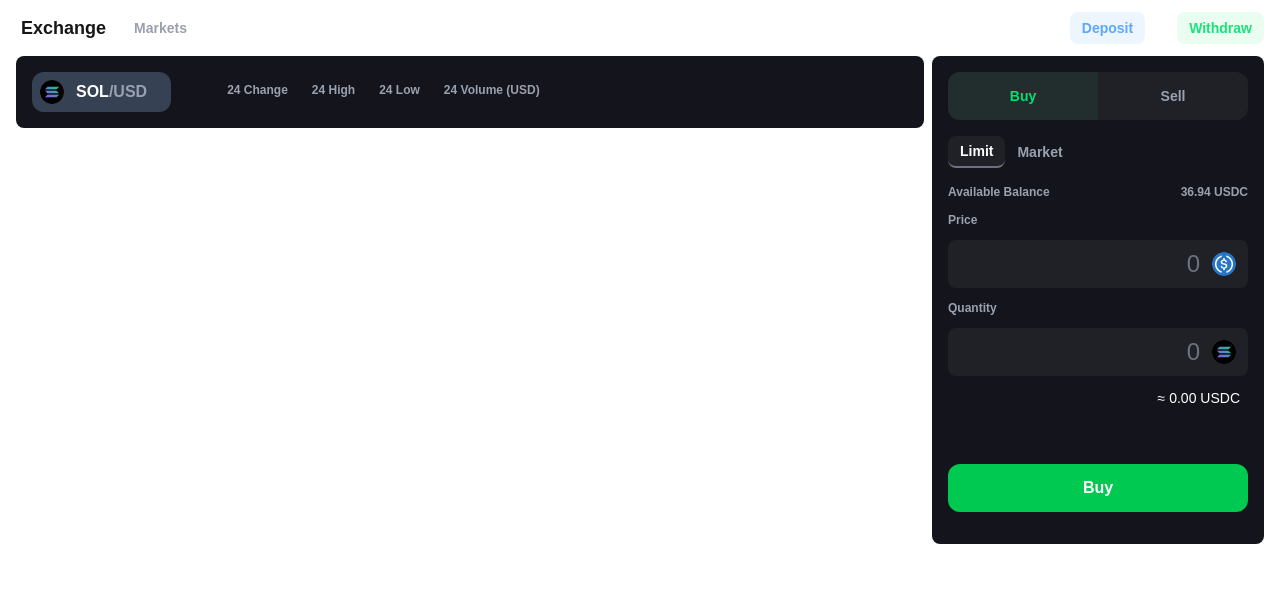
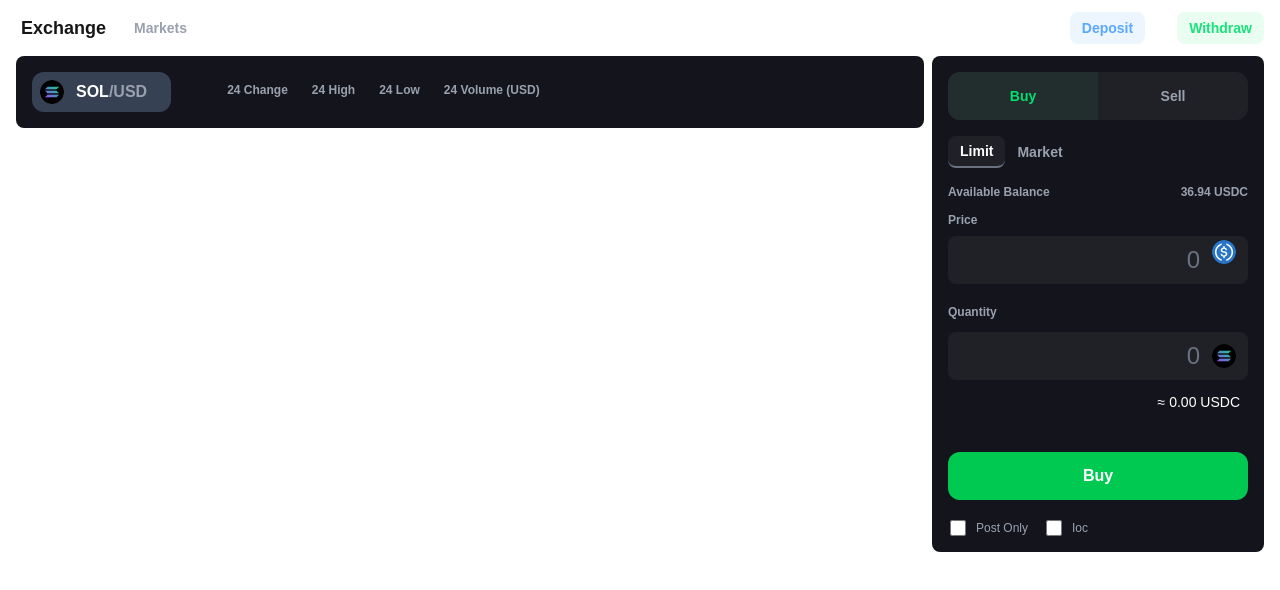
Before and after one commit to sayandas-sd/cex_, a Next.js app in the folder c-Exchange/frontend/: page /trade/1 in a window 1280 px wide. Shown: the top 590 px of the page. Built offline with nearby package versions, Linux system fonts and the light colour scheme.

Commit message:
fix: price and quantity in limit and market

```diff
--- a/c-Exchange/frontend/components/Market.tsx
+++ b/c-Exchange/frontend/components/Market.tsx
@@ -2,6 +2,7 @@
 import Link from "next/link"
 
 export const MarketView = () => {
+
     return <div>
         <div className="flex items-center flex-row bg-[#14151C] relative w-full rounded-lg">
             <div className="flex items-center flex-row no-scrollbar mr-4 h-[72px] w-full overflow-auto pl-4">
@@ -11,7 +12,7 @@
                             <div className="flex items-center flex-row flex-wrap gap-x-6">
                                 <div className="flex flex-col h-full justify-center">
                                     <p className="font-medium tabular-nums text-green-text text-lg"></p>
-                                    <p className="text-high-emphasis text-left text-sm font-normal tabular-nums"></p>
+                                    <p className="text-left text-sm font-normal tabular-nums"></p>
                                 </div>
                                 <div className="flex justify-center flex-col relative">
                                     <p className="font-medium text-gray-400 text-xs font-semibold">24 Change</p>
@@ -19,15 +20,15 @@
                                 </div>
                                 <div className="flex justify-center flex-col relative">
                                     <p className="font-medium text-gray-400 text-xs font-semibold">24 High</p>
-                                    <span className="text-high-emphasis mt-1 text-sm leading-4 font-normal tabular-nums"></span>
+                                    <span className=" mt-1 text-sm leading-4 font-normal tabular-nums"></span>
                                 </div>
                                 <div className="flex justify-center flex-col relative">
                                     <p className="font-medium text-gray-400 text-xs font-semibold">24 Low</p>
-                                    <span className="text-high-emphasis mt-1 text-sm leading-4 font-normal tabular-nums"></span>
+                                    <span className=" mt-1 text-sm leading-4 font-normal tabular-nums"></span>
                                 </div>
                                 <div className="flex justify-center flex-col relative">
                                     <p className="font-medium text-gray-400 text-xs font-semibold">24 Volume (USD)</p>
-                                    <span className="text-high-emphasis mt-1 text-sm leading-4 font-normal tabular-nums"></span>
+                                    <span className=" mt-1 text-sm leading-4 font-normal tabular-nums"></span>
                                 </div>
                             </div>
                         </div>
--- a/c-Exchange/frontend/components/ui/Swapui.tsx
+++ b/c-Exchange/frontend/components/ui/Swapui.tsx
@@ -26,7 +26,69 @@
                              <p className="text-xs font-semibold text-gray-400 ">Available Balance</p>
                             <p className="font-semibold text-xs text-gray-400">36.94 USDC</p>
                         </div>
-                        <div className="flex flex-col gap-2">
+
+                        {type === "limit" && (
+                            <div>
+                                <div className="flex flex-col gap-2">
+                                    <div className="flex items-center justify-between flex-row">
+                                        <p className="text-xs font-semibold text-gray-400">Price</p>
+                                    </div>
+                                    </div>
+                                <div className="relative">
+                                        <div className="flex flex-col relative">
+                                            <input
+                                                step="0.01"
+                                                placeholder="0"
+                                                className="h-12 mt-2 rounded-lg bg-[#202126] pr-12 text-right text-2xl leading-9 text-white placeholder:text-gray-500 transition"
+                                                type="text"
+                                                inputMode="numeric"
+                                            />
+                                            <div className="flex flex-row absolute right-1 top-1 p-2">
+                                            <div className="relative">
+                                                <Image
+                                                    src={"/usdc.webp"}
+                                                    alt="USD Logo"
+                                                    width={24}
+                                                    height={24}
+                                                    className="z-10 rounded-full h-6 w-6 ml-2"
+                                                />
+                                            </div>
+                                            </div>
+                                        </div>
+                                </div>
+                            </div>
+                        )}
+
+                        <div className="flex flex-col gap-2 mt-2">
+                            <div className="flex items-center justify-between flex-row">
+                                <p className="text-xs font-semibold text-gray-400">Quantity</p>
+                            </div>
+                        </div>
+                        <div className="relative">
+                            <div className="flex flex-col relative">
+                                <input
+                                    step="0.01"
+                                    placeholder="0"
+                                    className="h-12 rounded-lg bg-[#202126] pr-12 text-right text-2xl leading-9 text-white placeholder:text-gray-500 transition"
+                                    type="text"
+                                    inputMode="numeric"
+                                />
+                                <div className="flex flex-row absolute right-1 top-1 p-2">
+                                    <div className="relative">
+                                        <Image
+                                        src={"/sol.webp"}
+                                        alt="SOL Logo"
+                                        width={24}
+                                        height={24}
+                                        className="z-10 rounded-full h-6 w-6 ml-2"
+                                        />
+                                    </div>
+                                </div>
+                            </div>
+                        </div>
+
+
+                        {/* <div className="flex flex-col gap-2">
                             <div className="flex items-center justify-between flex-row">
                                 <p className="text-xs font-semibold text-gray-400">Price</p>
                             </div>
@@ -55,7 +117,7 @@
                                     </div>
                                 </div>
                             </div>
-                        </div>
+                        </div> */}
 
                         <div className="flex justify-end flex-row text-right">
                             <p className="font-medium pr-2 text-sm ">≈ 0.00 USDC</p>
@@ -65,10 +127,9 @@
                                 <div className="mt-4">
 
                                     <button
-                                    type="button"
-                                    className="cursor-pointer font-semibold focus:ring-blue-200 focus:outline-none text-center h-12 rounded-xl text-base px-4 py-2 my-4 bg-green-500 text-white active:scale-98 w-full hover:bg-green-400 "
-                                    >
-                                    Buy
+                                        type="button"
+                                        className="cursor-pointer font-semibold focus:ring-blue-200 focus:outline-none text-center h-12 rounded-xl text-base px-4 py-2 bg-green-500 text-white active:scale-98 w-full hover:bg-green-400 ">
+                                        Buy
                                     </button>
                                 </div>
                         )}
@@ -77,14 +138,30 @@
                                 <div className="mt-4">
 
                                     <button
-                                    type="button"
-                                    className="cursor-pointer font-semibold focus:ring-blue-200 focus:outline-none text-center h-12 rounded-xl text-base px-4 py-2 my-4 bg-red-500 text-white active:scale-98 w-full hover:bg-red-400"
-                                    >
-                                    Sell
+                                        type="button"
+                                        className="cursor-pointer font-semibold focus:ring-blue-200 focus:outline-none text-center h-12 rounded-xl text-base px-4 py-2 bg-red-500 text-white active:scale-98 w-full hover:bg-red-400">
+                                        Sell
                                     </button>
                                 </div>
                         )}
 
+                        <div className="flex flex-row mt-2 flex-wrap gap-x-4 gap-y-3">
+                            <div className="flex items-center flex-row">
+                                <input
+                                    type="checkbox"
+                                    className="rounded-lg bg-[#202126]  h-4 w-5 rounded-sm border-2 text-transparent ring-0 shadow-transparent outline-hidden cursor-pointer"
+                                />
+                                <label className="font-medium select-none text-xs text-gray-400 ml-2">Post Only</label>
+                            </div>
+                            <div className="flex items-center flex-row">
+                                <input
+                                    type="checkbox"
+                                    className="rounded-lg bg-[#202126]  h-4 w-5 rounded-sm border-2 text-transparent shadow-transparent focus:ring-0 focus:outline-none outline-hidden cursor-pointer"
+                                />
+                                <label className="font-medium select-none text-xs text-gray-400 ml-2">Ioc</label>
+
+                            </div>
+                        </div>
                     </div>
                 </div>
             </div>
--- a/c-Exchange/frontend/package.json
+++ b/c-Exchange/frontend/package.json
@@ -9,6 +9,7 @@
     "lint": "next lint"
   },
   "dependencies": {
+    "axios": "^1.10.0",
     "next": "15.3.5",
     "react": "^19.0.0",
     "react-dom": "^19.0.0"
--- /dev/null
+++ b/c-Exchange/frontend/utils/connection.ts
@@ -0,0 +1,20 @@
+import axios from "axios";
+import { Ticker } from "./types";
+
+
+
+const BASE_URL = "http://localhost:3000";
+
+export async function getTicker(market: string): Promise<Ticker> {
+    const tickers = await getTickers();
+    const ticker = tickers.find(t => t.symbol === market);
+    if (!ticker) {
+        throw new Error(`No ticker found for ${market}`);
+    }
+    return ticker;
+}
+
+export async function getTickers(): Promise<Ticker[]> {
+    const response = await axios.get(`${BASE_URL}/tickers`);
+    return response.data;
+}
--- /dev/null
+++ b/c-Exchange/frontend/utils/types.ts
@@ -0,0 +1,12 @@
+export interface Ticker {
+    "firstPrice": string,
+    "high": string,
+    "lastPrice": string,
+    "low": string,
+    "priceChange": string,
+    "priceChangePercent": string,
+    "quoteVolume": string,
+    "symbol": string,
+    "trades": string,
+    "volume": string
+}
```
Also changed, not shown: 1 other file (tests, documents, lock files or other folders).
